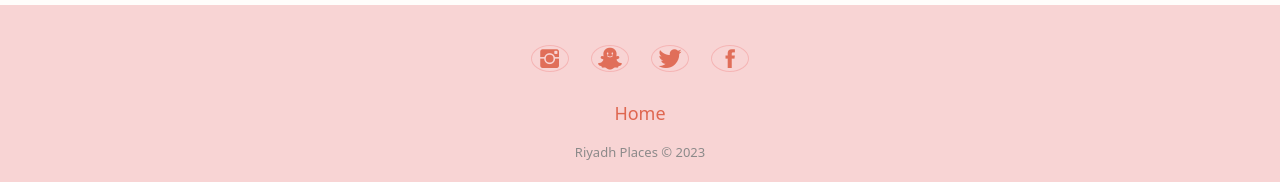
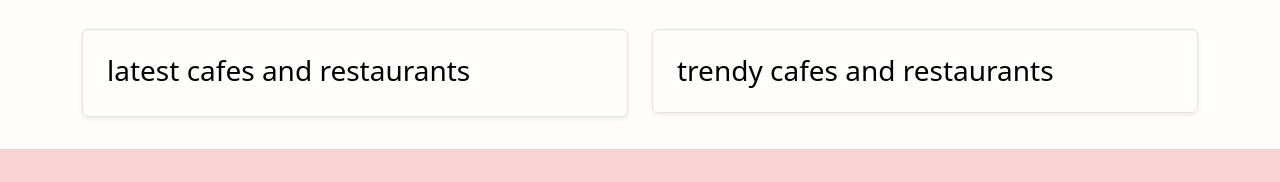
Before and after one commit to nouraalfr/Web--Project--, a plain HTML site: page index.html in a window 1280 px wide. Shown: the part 464-646 px from the top of the page. Drawn offline with nearby package versions, Linux system fonts and the light colour scheme; files that its build step writes are made by us from their sources.

Commit message:
updated home page

```diff
--- a/index.html
+++ b/index.html
@@ -26,15 +26,11 @@
         .section-1 {
             padding: 10px;
             background-color: rgba(251, 178, 178, 0.171);
-
-
         }
 
         .section-2 {
             font-family: 'Gill Sans', 'Gill Sans MT', Calibri, 'Trebuchet MS', sans-serif;
             text-align: center;
-
-
         }
     </style>
 </head>
@@ -82,8 +78,9 @@
     </nav>
 
 
+    <div class="container">
         <div class="p-4 p-md-5 mb-4 rounded section-1">
-        <div class="container icons">
+            <div class="icons">
                 <div>
                     <img src="drink-icon.png" alt="" style="
             width: 55px;
@@ -105,15 +102,13 @@
             z-index: -1;">
                 </div>
                 <br>
-            <div class="container ">
+                <div>
                     <h3 class="row-1">Riyadh Places is a blog about restaurants and cafes
                         <br>Here you can find all the reviews about latest and trendy cafes and restaurants!
                     </h3>
                 </div>
             </div>
         </div>
-
-
         <div class="section-2">
             <div class="container">
                 <h3>
@@ -122,6 +117,37 @@
                 </h3>
             </div>
         </div>
+        <br>
+
+        <div class="row mb-2">
+            <div class="col-md-6 ">
+                <div
+                    class="row g-0 border rounded overflow-hidden flex-md-row mb-4 shadow-sm h-md-250 position-relative">
+                    <div class="col p-4 d-flex flex-column position-static">
+                        <h3 class="mb-0"><a href="#" style="text-decoration: none; color: black; ">latest
+                                cafes and
+                                restaurants</a></h3>
+                        <div class="mb-1 text-muted crads"></div>
+                        <p class="card-text mb-auto"></p>
+                    </div>
+                </div>
+            </div>
+
+            <div class="col-md-6">
+                <div
+                    class="row g-0 border rounded overflow-hidden flex-md-row mb-4 shadow-sm h-md-250 position-relative">
+                    <div class="col p-4 d-flex flex-column position-static">
+                        <h3 class="mb-0"><a href="#" style="text-decoration: none; color: black; ">trendy
+                                cafes and
+                                restaurants</a></h3>
+                        <p class="card-text mb-auto"></p>
+                    </div>
+
+                </div>
+            </div>
+        </div>
+    </div>
+
 
     <div class="footer-basic">
         <footer>
```
Lines whose indentation alone changed are shown as unchanged.
